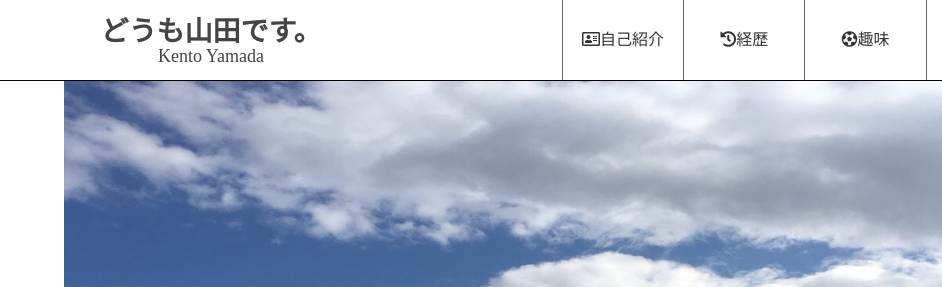
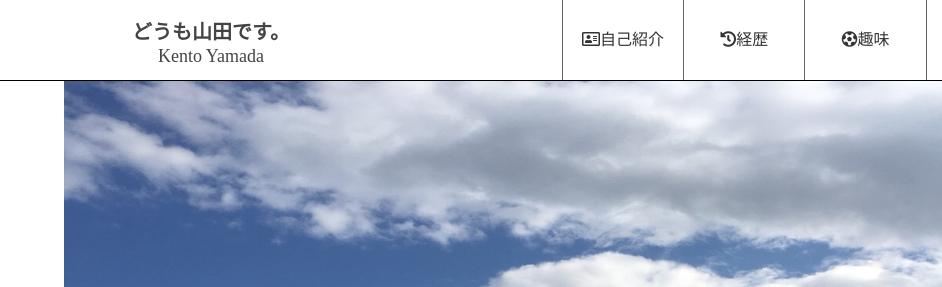
Before and after one commit to Kento-Ymd/recruit, a plain HTML site: page index.html in a window 1280 px wide. Shown: the top 287 px of the page, 0-942 px from the left. Drawn offline with Linux system fonts and the light colour scheme.

Commit message:
直った？

```diff
--- a/style.css
+++ b/style.css
@@ -36,7 +36,7 @@ header h1{
     margin: 0;
     padding-top: 20px;
     width: 100%;
-    font-size: 28px;
+    font-size: 20px;
     font-family: 'Montserrat', 'sans-serif';
     text-align: center;
     border-top: none;
@@ -146,7 +146,7 @@ div.pictures img{
 }
 
 
-/*è‡ªå·±ç´¹ä»‹*/
+
 #self_intro{
     overflow: hidden;
 }
@@ -162,7 +162,7 @@ div.pictures img{
     font-size: 30px;
 }
 
-/*çµŒæ­´*/
+
 
 #history table{
     margin: 0 auto;
```
